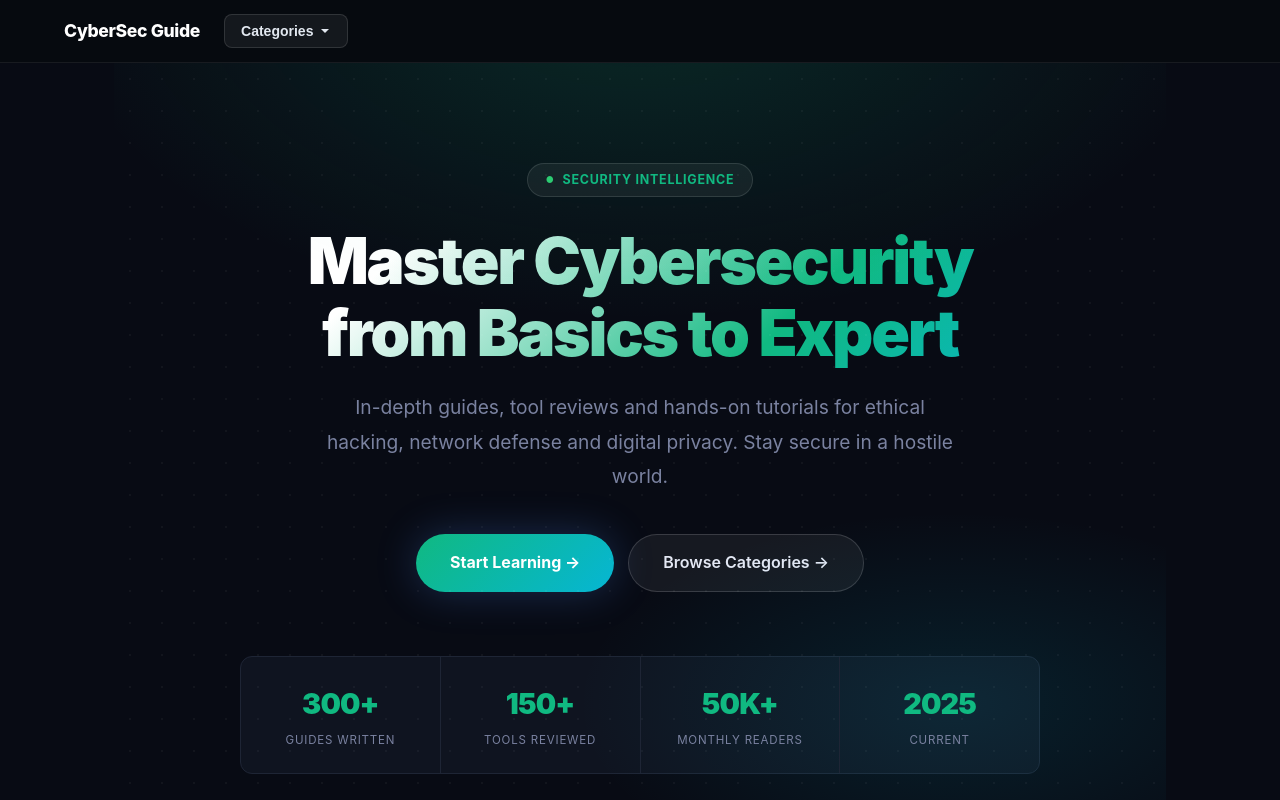
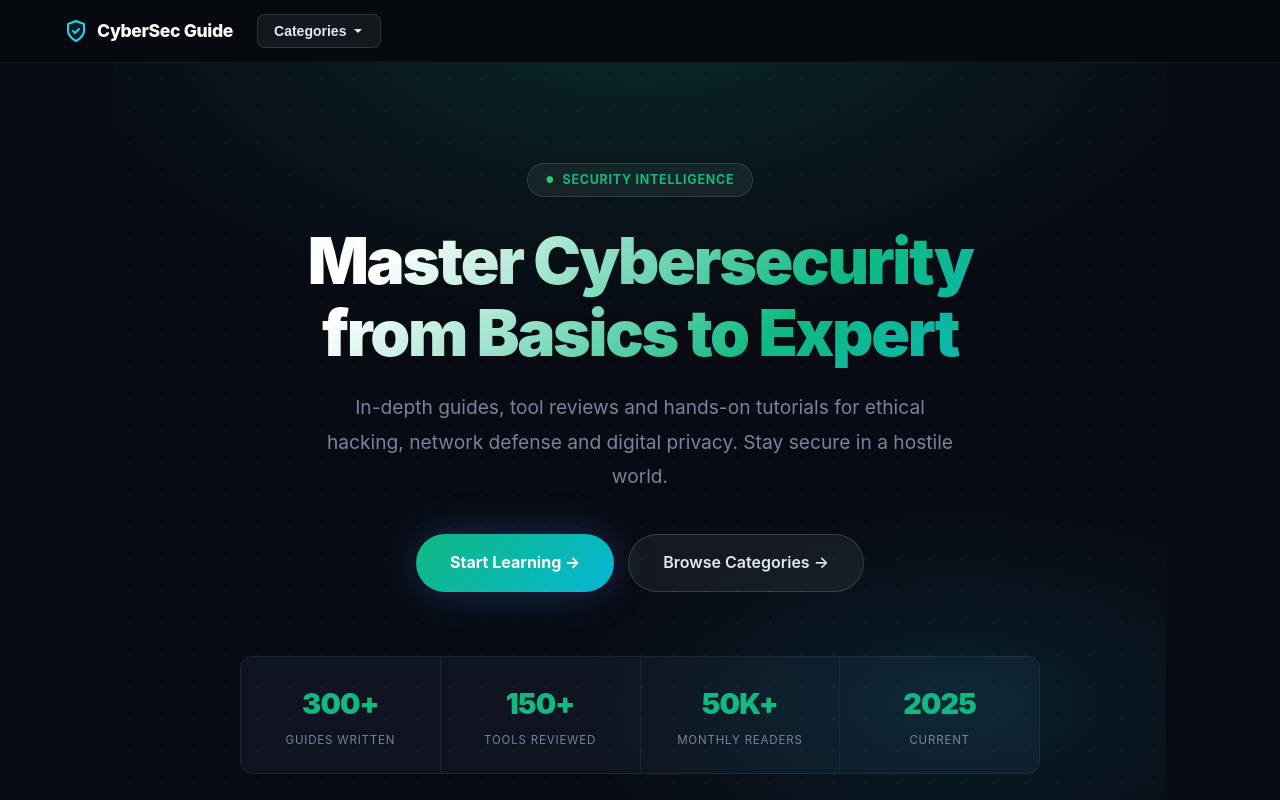
Before and after one commit to conceptsellerbills-cmyk/cybersec-guide, a Next.js app: page / in a window 1280 px wide. Shown: the top 800 px of the page. Built offline with nearby package versions, Linux system fonts and the light colour scheme.

Commit message:
feat: add niche logo to site header

```diff
--- a/app/layout.tsx
+++ b/app/layout.tsx
@@ -17,8 +17,9 @@ export default function RootLayout({ children }: { children: React.ReactNode })
         <style>{`
           .site-header{background:#060a0f;border-bottom:1px solid rgba(255,255,255,0.07);padding:14px 0;position:sticky;top:0;z-index:100}
           .header-inner{max-width:1200px;margin:0 auto;padding:0 24px;display:flex;align-items:center;gap:24px}
-          .site-brand{font-size:1.1rem;font-weight:800;color:#fff;text-decoration:none;white-space:nowrap}
+          .site-brand{font-size:1.1rem;font-weight:800;color:#fff;text-decoration:none;white-space:nowrap;display:flex;align-items:center;gap:9px;transition:color 0.15s}
           .site-brand:hover{color:#22d3ee}
+          .site-logo{flex-shrink:0;display:block}
           .cat-nav{position:relative}
           .cat-btn{background:rgba(255,255,255,0.06);border:1px solid rgba(255,255,255,0.12);color:#e2e8f0;font-size:0.875rem;font-weight:600;padding:8px 16px;border-radius:8px;cursor:pointer;display:flex;align-items:center;gap:6px;white-space:nowrap;transition:background 0.15s,border-color 0.15s}
           .cat-btn:hover,.cat-nav:focus-within .cat-btn{background:rgba(255,255,255,0.1);border-color:#22d3ee;color:#22d3ee}
@@ -33,7 +34,12 @@ export default function RootLayout({ children }: { children: React.ReactNode })
         `}</style>
         <header className="site-header">
           <div className="header-inner">
-            <a href="/" className="site-brand">{SITE_NAME}</a>
+            <a href="/" className="site-brand">
+              <svg className="site-logo" width="24" height="24" viewBox="0 0 24 24" fill="none" stroke="#22d3ee" strokeWidth="2" strokeLinecap="round" strokeLinejoin="round">
+                <path d="M12 22s8-4 8-10V5l-8-3-8 3v7c0 6 8 10 8 10z" fill="#22d3ee18"/><path d="M9 12l2 2 4-4"/>
+              </svg>
+              {SITE_NAME}
+            </a>
             <nav className="cat-nav" tabIndex={0}>
               <button className="cat-btn" aria-haspopup="true">
                 Categories
```
